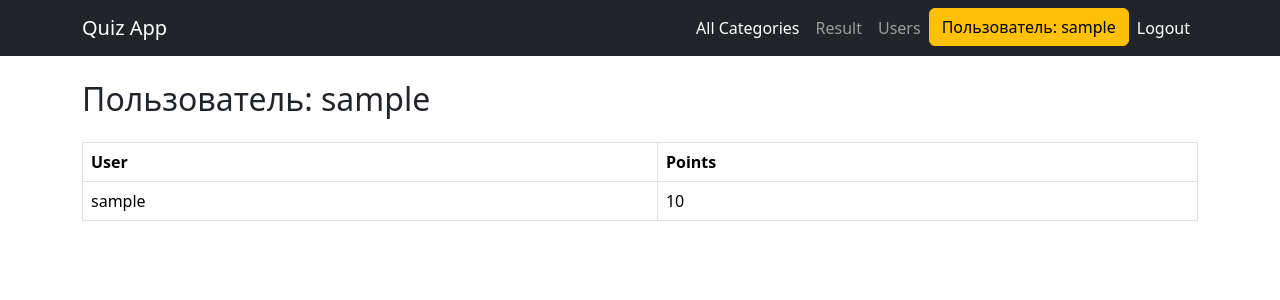
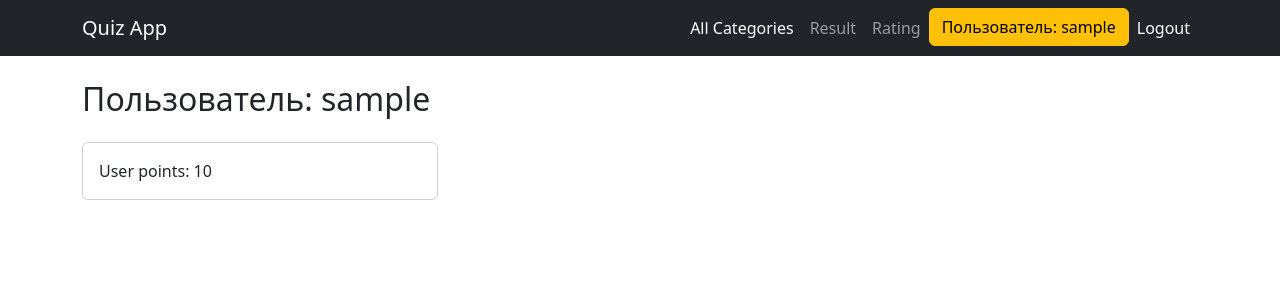
Before and after one commit to SergeyViskov/django_apps, a Django app: page /profile/ in a window 1280 px wide. Shown: the top 300 px of the page. Run offline with Django 3.2, Linux system fonts and the light colour scheme; a user stored in the database is signed in; tables that the repository leaves empty hold one stand-in row (values such as "Sample post").

Commit message:
немного верстки, pep8

```diff
--- a/quizapp/main/templates/base.html
+++ b/quizapp/main/templates/base.html
@@ -23,7 +23,7 @@
               <a class="nav-link" href="{% url 'result' %}">Result</a>
             </li>
             <li class="nav-item">
-              <a class="nav-link" href="{% url 'all-users' %}">Users</a>
+              <a class="nav-link" href="{% url 'all-users' %}">Rating</a>
             </li>
             <li class="nav-item">
               <a class="btn btn-warning" href="{% url 'profile' %}">Пользователь: {{ user }}</a>
--- a/quizapp/main/templates/profile.html
+++ b/quizapp/main/templates/profile.html
@@ -2,20 +2,14 @@
 {% load static %}
 {% block title %}Profile{% endblock %}
 {% block content %}
-
 <h2 class="my-4">Пользователь: {{ user }}</h2>
-<table class="table table-bordered">
-    <thead>
-        <tr>
-            <th>User</th>
-            <th>Points</th>
-        </tr>
-    </thead>
-    <tbody>
-        <tr>
-            <td>{{ user }}</td>
-            <td>{{ user.points }}</td>
-        </tr>
-    </tbody>
-</table>
+<div class="row">
+    <div class="col-md-4">
+        <div class="card">
+            <div class="card-body">
+              <p class="card-text">User points: {{ user.points }}</p>
+            </div>
+          </div>
+    </div>
+</div>
 {% endblock %}
```
Also changed, not shown: quizapp/main/templates/all-users.html (+8 -3 lines), quizapp/main/views.py (+6 -12 lines).
